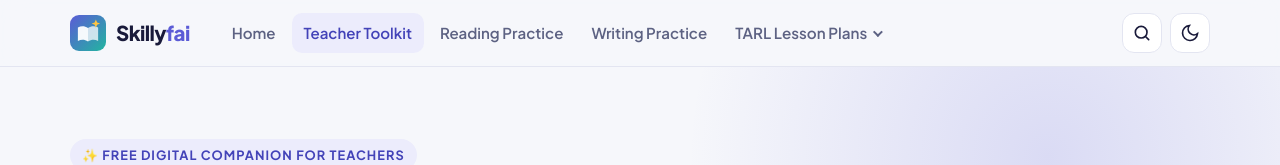
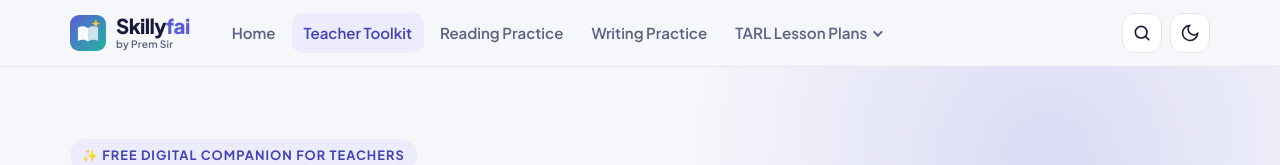
Before and after one commit to premguptadigboi/Skillyfai, a plain HTML site: page index.html in a window 1280 px wide. Shown: the top 165 px of the page. Drawn offline with Linux system fonts and the light colour scheme.

Commit message:
Add "by Prem Sir" under the Skillyfai name in the header and footer
Co-Authored-By: Claude Sonnet 5.5 <noreply@anthropic.com>

```diff
--- a/assets/css/styles.css
+++ b/assets/css/styles.css
@@ -104,6 +104,8 @@ button, input, select, textarea { font: inherit; color: inherit; }
 .brand img { width: 36px; height: 36px; display: block; }
 .brand-name { font-weight: 800; font-size: 1.28rem; letter-spacing: -.03em; }
 .brand-name span { color: var(--primary); }
+.brand-text { display: flex; flex-direction: column; line-height: 1.05; }
+.brand-by { font-size: .64rem; font-weight: 600; color: var(--muted); letter-spacing: .02em; margin-top: 2px; }
 .nav-links { display: flex; gap: 4px; margin-left: 12px; }
 .nav-links a {
   text-decoration: none; color: var(--muted); font-weight: 600; font-size: .94rem;
--- a/assets/js/core.js
+++ b/assets/js/core.js
@@ -59,7 +59,7 @@
       <div class="wrap nav">
         <a class="brand" href="${url("index.html")}" aria-label="Skillyfai home">
           <img src="${url("assets/img/logo.svg")}" alt="" width="36" height="36">
-          <span class="brand-name">Skilly<span>fai</span></span>
+          <span class="brand-text"><span class="brand-name">Skilly<span>fai</span></span><small class="brand-by">by Prem Sir</small></span>
         </a>
         <nav class="nav-links" aria-label="Main">${navHTML()}</nav>
         <div class="nav-actions">
@@ -98,7 +98,7 @@
       <div class="wrap">
         <div class="foot-grid">
           <div>
-            <a class="brand" href="${url("index.html")}"><img src="${url("assets/img/logo.svg")}" alt="" width="32" height="32"><span class="brand-name">Skilly<span>fai</span></span></a>
+            <a class="brand" href="${url("index.html")}"><img src="${url("assets/img/logo.svg")}" alt="" width="32" height="32"><span class="brand-text"><span class="brand-name">Skilly<span>fai</span></span><small class="brand-by">by Prem Sir</small></span></a>
             <p class="foot-tag">${S.tagline} Free classroom tools that run in your browser. No login, nothing to install.</p>
           </div>
           ${S.sections.map((s) => `<div><h4>${s.name}</h4><ul>${toolsIn(s.id).slice(0, 6).map((t) => `<li><a href="${url(t.url)}">${t.name}</a></li>`).join("")}</ul></div>`).join("")}
```
